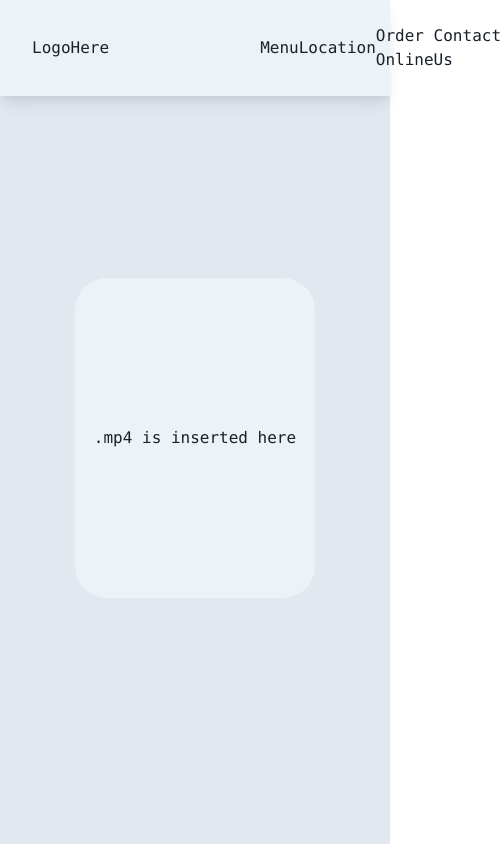
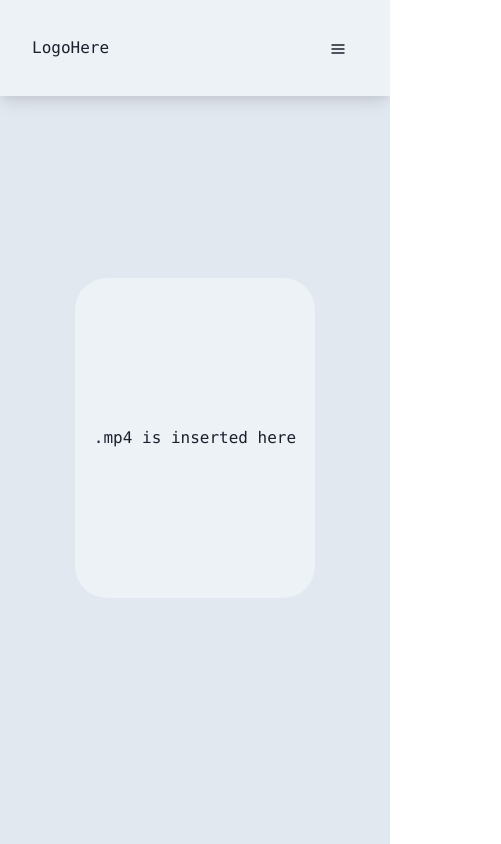
Before and after one commit to Techsip-CAP805/drinkwise, a Next.js app: page / in a window 390 px wide. Shown: the top 844 px of the page, 501 px wide, since content can reach past the window. Built offline with nearby package versions, Linux system fonts and the light colour scheme.

Commit message:
navbar hamburger menu

```diff
--- a/components/Navbar.js
+++ b/components/Navbar.js
@@ -1,21 +1,49 @@
 import React from 'react';
-import {Box, HStack, Link, Spacer, Flex, Center} from '@chakra-ui/react';
+import { Box, HStack, Link, Spacer, Flex, Center, IconButton, VStack, useDisclosure } from '@chakra-ui/react';
+import { HamburgerIcon, CloseIcon } from '@chakra-ui/icons';
 
 const Navbar = () => {
+  const { isOpen, onOpen, onClose } = useDisclosure();
+
   return (
     <Box bg='gray.100' w='100%' h={24} boxShadow='lg'>
-    <Flex direction='row' justify='center' align='center' w='100%' h='100%' px={8}>
+      <Flex direction='row' justify='space-between' align='center' w='100%' h='100%' px={8}>
         <Link>LogoHere</Link>
-    <Spacer/>
-    <Flex direction='row' width='30%' justify='space-around' align='center' h='100%'>
+        <Spacer display={{ base: 'none', md: 'block' }} />
+        <Flex direction='row' width='30%' justify='space-around' align='center' h='100%' display={{ base: 'none', lg: 'flex' }}>
           <Link href='/menu'>Menu</Link>
-      <Link href= 'location'>Location</Link>
+          <Link href='/location'>Location</Link>
           <Link href='/order'>Order Online</Link>
           <Link href='/contact'>Contact Us</Link>
         </Flex>
+        <IconButton
+          aria-label={isOpen ? 'Close menu' : 'Open menu'}
+          icon={isOpen ? <CloseIcon /> : <HamburgerIcon />}
+          display={{ md: 'flex', lg: 'none' }}
+          onClick={isOpen ? onClose : onOpen}
+        />
       </Flex>
+      {isOpen && (
+        <VStack
+          display={{ base: 'flex', md: 'none' }}
+          position='absolute'
+          top={24}
+          left={0}
+          width='100%'
+          bg='gray.100'
+          boxShadow='lg'
+          zIndex={10}
+          spacing={4}
+          p={4}
+        >
+          <Link href='/menu' onClick={onClose}>Menu</Link>
+          <Link href='/location' onClick={onClose}>Location</Link>
+          <Link href='/order' onClick={onClose}>Order Online</Link>
+          <Link href='/contact' onClick={onClose}>Contact Us</Link>
+        </VStack>
+      )}
     </Box>
-  )
-}
+  );
+};
 
-export default Navbar
+export default Navbar;
--- a/package.json
+++ b/package.json
@@ -9,12 +9,13 @@
     "lint": "next lint"
   },
   "dependencies": {
+    "@chakra-ui/icons": "^2.1.1",
     "@chakra-ui/next-js": "^2.2.0",
     "@chakra-ui/react": "^2.8.2",
     "@emotion/react": "^11.11.4",
     "@emotion/styled": "^11.11.5",
     "framer-motion": "^11.2.11",
-    "next": "^14.2.4",
+    "next": "^13.5.6",
     "react": "^18.3.1",
     "react-dom": "^18.3.1"
   },
```
Also changed, not shown: 1 other file (tests, documents, lock files or other folders). Lines whose indentation alone changed are shown as unchanged.
